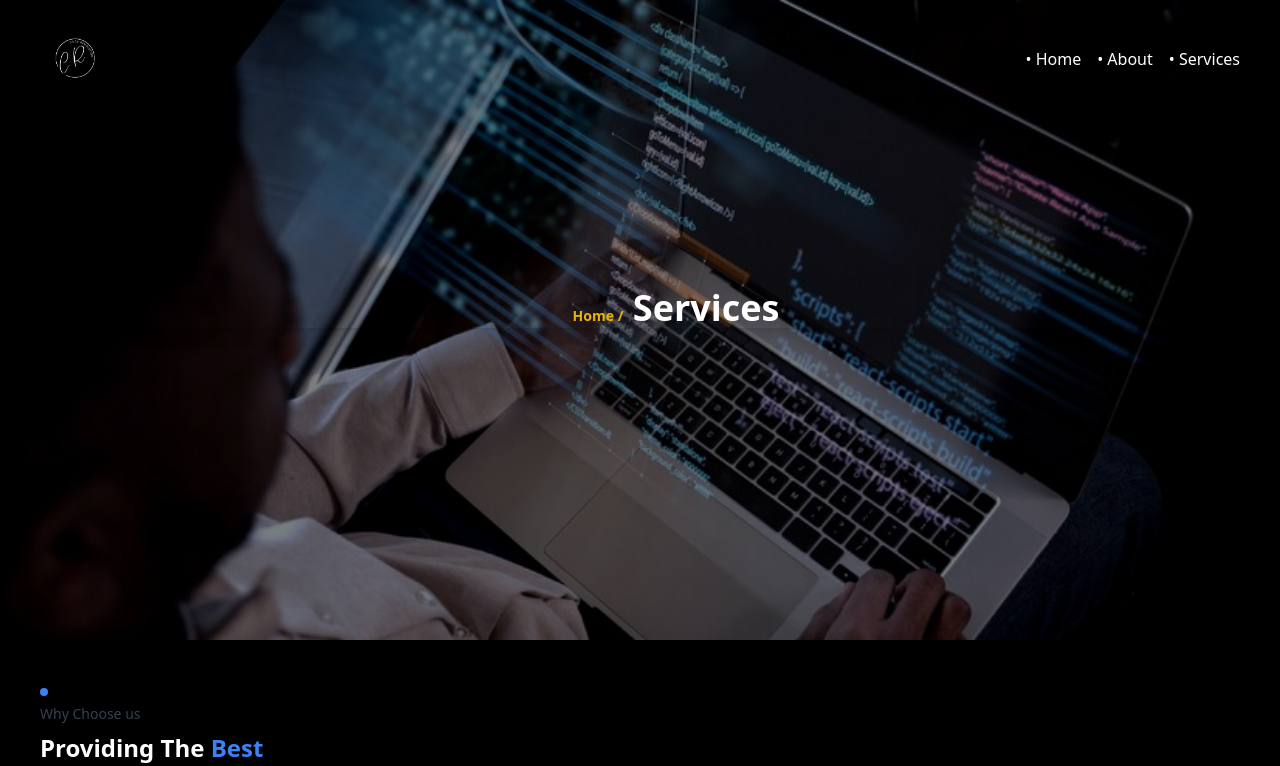
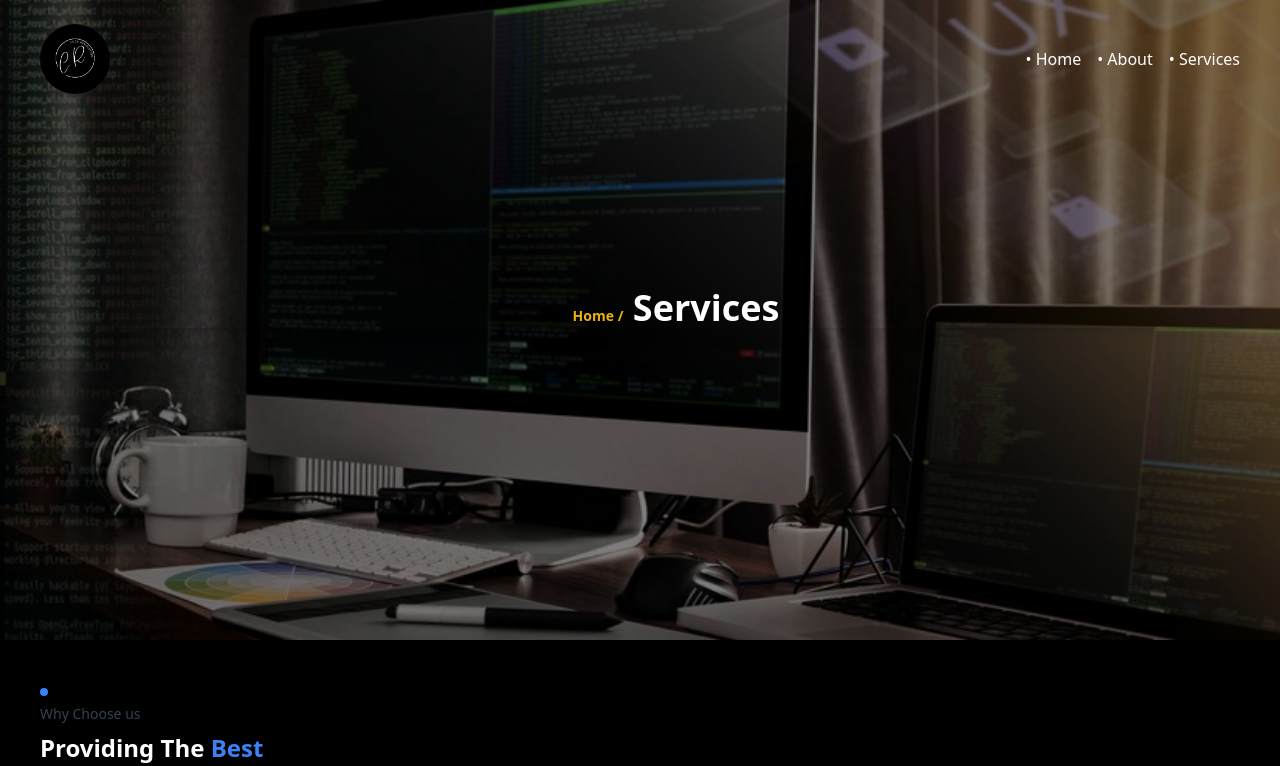
Before and after one commit to iamemmy/coderevorevamp, a Next.js app: page /services in a window 1280 px wide. Shown: the top 766 px of the page. Built offline with nearby package versions, Linux system fonts and the light colour scheme.

Commit message:
Changed service banner
Changed service banner

```diff
--- a/pages/services.js
+++ b/pages/services.js
@@ -53,7 +53,7 @@ export default function About() {
     <div>
 
         {/* Navbar and hero */}
-        <div className="relative bg-cover bg-center h-[60vh] md:h-[70vh] lg:h-[80vh] flex flex-col justify-center items-center" style={{backgroundImage: 'url("/image-2.jpg")'}}>
+        <div className="relative bg-cover bg-center h-[60vh] md:h-[70vh] lg:h-[80vh] flex flex-col justify-center items-center" style={{backgroundImage: 'url("/image-4.jpg")'}}>
         {/* Dark overlay */}
         <div className="absolute top-0 left-0 right-0 bottom-0 bg-black opacity-50"></div>
 
```
Also changed, not shown: public/image-4.jpg (added).
